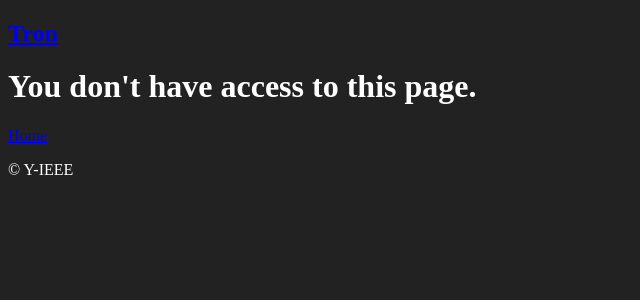
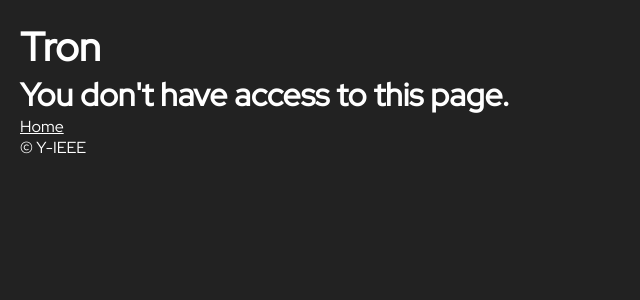
Before and after one commit to Y-IEEE/tron, a Flask app: template app/templates/401.html in a window 1280 px wide. Shown: the top 300 px of the page, without its empty margins (0-640 px from the left). Run offline with Flask 2, Linux system fonts and the light colour scheme; the template is opened without the code that fills it, so the values that code supplies are empty.

Commit message:
Improve style a bit

```diff
--- a/app/static/css/main.css
+++ b/app/static/css/main.css
@@ -1,4 +1,21 @@
+* {
+    margin: 0;
+    padding: 0;
+    box-sizing: border-box;
+}
+
 body {
     background: #222;
     color: white;
+    font-family: 'Red Hat Display', sans-serif;
+    padding: 20px;
 }
+a {
+    color: inherit;
+}
+h2 {
+    font-size: 40px;
+}
+h2 a {
+    text-decoration: none;
+}
--- a/app/templates/base.html
+++ b/app/templates/base.html
@@ -9,6 +9,7 @@
         {% endif %}
         <meta name="viewport" content="width=device-width">
         <meta name="theme-color" content="#00aff0">
+        <link href="https://fonts.googleapis.com/css?family=Red+Hat+Display" rel="stylesheet">
         <link rel="stylesheet" href="/static/css/main.css">
         {% block head %}
         {% endblock %}
```
